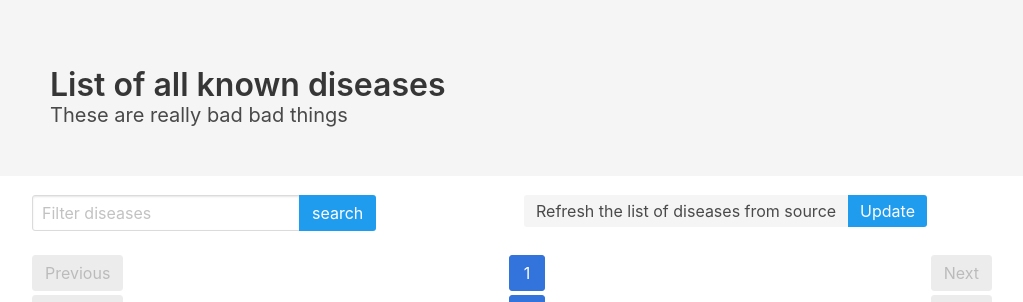
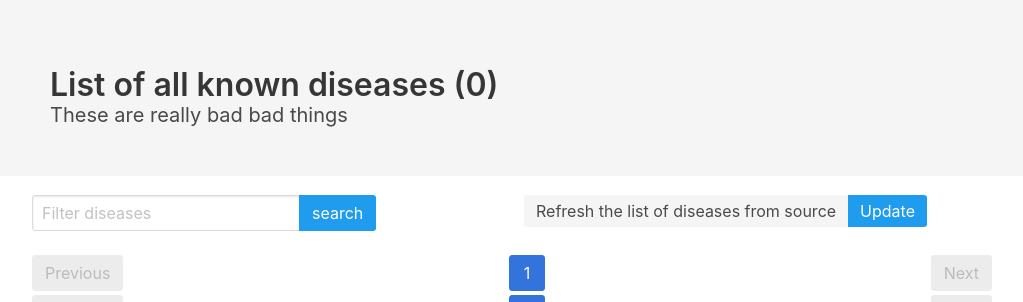
Before and after one commit to sylann/nursequest, a Flask app: page /diseases in a window 1280 px wide. Shown: the part 52-354 px from the top of the page, without its empty margins (128-1151 px from the left). Run offline with Flask 2, Linux system fonts and the light colour scheme; data that the repository does not hold is empty.

Commit message:
Add number of entries in title

```diff
--- a/app/templates/_title.html
+++ b/app/templates/_title.html
@@ -1,8 +1,8 @@
 <section class="hero is-light">
     <div class="hero-body">
         <div class="container">
-            <h1 class="title"> {{ title }} </h1>
-            <h2 class="subtitle"> {{ subtitle }} </h2>
+            <h3 class="title"> {{ title }} ({{ data.items | count }})</h3>
+            <h4 class="subtitle"> {{ subtitle }} </h4>
         </div>
     </div>
 </section>
```
